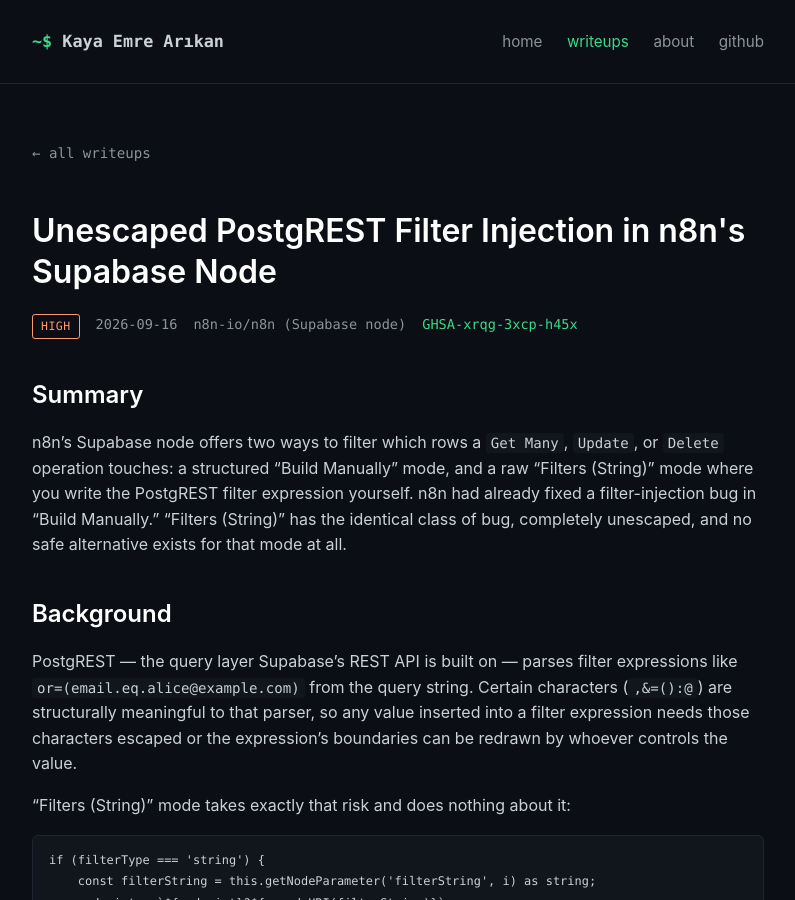
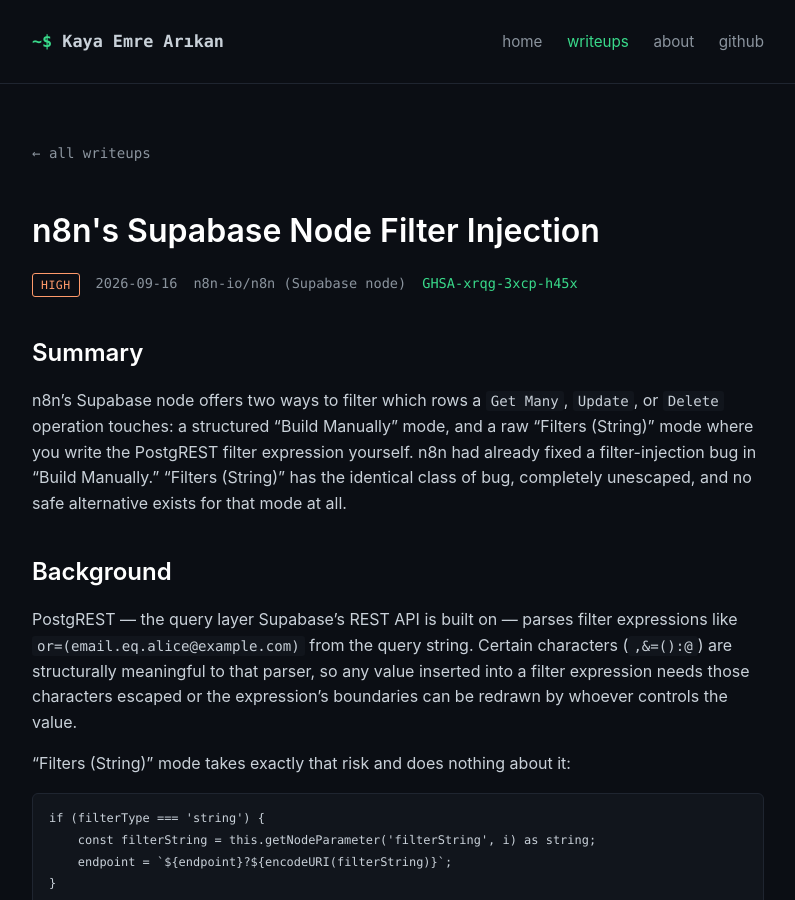
Before and after one commit to kemrec/kemrec.github.io, a Jekyll site: the page built from _writeups/n8n-supabase-filter-string-postgrest-injection.md, in a window 1280 px wide and 900 px high. Shown: the whole window, without its empty margins (242-1037 px from the left). Built offline with Jekyll 4.4.1, drawn with Linux system fonts in a browser that asks for light colours.

Commit message:
Trim n8n writeup title back to the component + bug class
Co-Authored-By: Claude Sonnet 5 <noreply@anthropic.com>
Claude-Session: https://claude.ai/code/session_01PCQgkrsaNSGeVhDsMme4ob

```diff
--- a/_writeups/n8n-supabase-filter-string-postgrest-injection.md
+++ b/_writeups/n8n-supabase-filter-string-postgrest-injection.md
@@ -1,5 +1,5 @@
 ---
-title: "Unescaped PostgREST Filter Injection in n8n's Supabase Node"
+title: "n8n's Supabase Node Filter Injection"
 date: 2026-09-16
 target: "n8n-io/n8n (Supabase node)"
 severity: High
```
